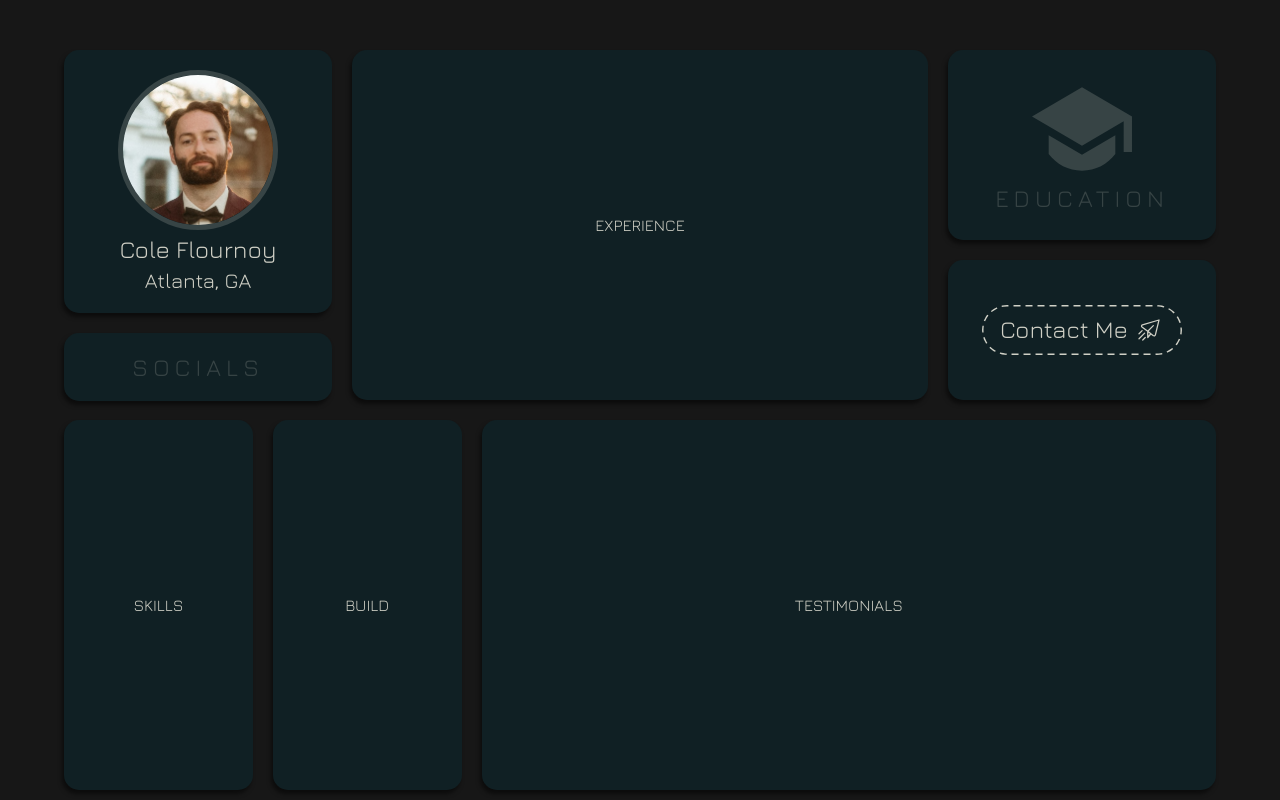
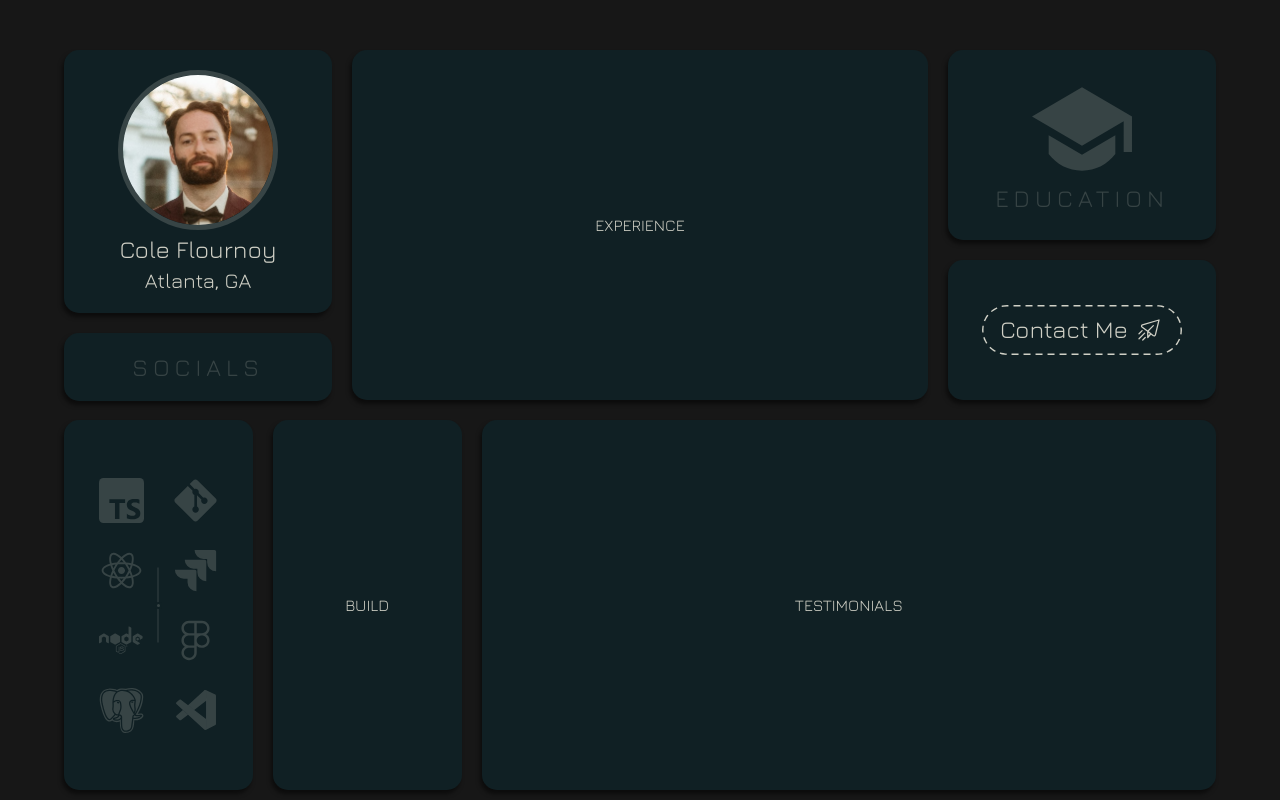
Before and after one commit to cole-flournoy/porfolio-site, a React (Vite) app: page / in a window 1280 px wide. Built offline with nearby package versions, Linux system fonts and the light colour scheme.

Commit message:
Add skill section

```diff
--- a/src/App.css
+++ b/src/App.css
@@ -48,14 +48,14 @@
   border: none;
   will-change: transform;
   transition: transform 300ms;
-
-  & .icon-fg {
-    color: var(--color-grid-background);
-  }
 }
 
 .icon-button:hover {
   transform: scale(1.125);
+}
+
+.icon-fg {
+  color: var(--color-grid-background);
 }
 
 #contact {
@@ -76,3 +76,9 @@
 #contact:hover {
   transform: scale(1.05);
 }
+
+.icon {
+  width: 45px;
+  height: 45px;
+  color: inherit;
+}
--- a/src/App.tsx
+++ b/src/App.tsx
@@ -1,9 +1,10 @@
 import { useState } from 'react';
 import './App.css'
-import About from './sections/about'
+import About from './sections/About'
 import Socials from './sections/Socials'
 import Education from './sections/Education';
 import Contact from './sections/Contact';
+import Skills from './sections/Skills';
 
 export type HoveredSection = 'socials' | 'education' | null;
 
@@ -38,7 +39,7 @@ function App() {
 
       <div className='grid-bottom-row'>
         <div className='grid-section' style={{ width: '15%', height: '100%' }}>
-          SKILLS
+          <Skills />
         </div>
         <div className='grid-section' style={{ width: '15%', height: '100%' }}>
           BUILD
--- /dev/null
+++ b/src/sections/Skills.tsx
@@ -0,0 +1,33 @@
+import TypescriptLogo from '../assets/tech_icons/typescript_logo.svg?react'
+import ReactLogo from '../assets/tech_icons/react_logo.svg?react'
+import NodeLogo from '../assets/tech_icons/nodejs_logo.svg?react'
+import PostgresLogo from '../assets/tech_icons/postgres_logo.svg?react'
+import GitLogo from '../assets/tech_icons/git_logo.svg?react'
+import JiraLogo from '../assets/tech_icons/jira_logo.svg?react'
+import FigmaLogo from '../assets/tech_icons/figma_logo.svg?react'
+import VSCodeLogo from '../assets/tech_icons/vscode_logo.svg?react'
+
+const Skills = () => {
+  return (
+    <span id="skills" style={{ position: 'relative', display: 'grid', gridTemplateColumns: '1fr 1fr', gridAutoFlow: 'column', gridTemplateRows: 'repeat(4, auto)', alignItems: 'center', justifyItems: 'center', rowGap: '25px', width: '100%', color: 'var(--color-faded-light-text)' }}>
+      {/* Column 1 */}
+      <TypescriptLogo className='icon'/>
+      <ReactLogo className='icon'/>
+      <NodeLogo className='icon'/>
+      <PostgresLogo className='icon'/>
+
+      <span style={{ position: 'absolute', top: '50%', left: '50%', transform: 'translate(-50%, -50%)', height: '75px', width: '1px', backgroundColor: 'var(--color-faded-light-text)' }}>
+        <span style={{ position: 'absolute', top: '50%', left: '50%', transform: 'translate(-50%, -50%)', height: '7px', width: '7px', backgroundColor: 'var(--color-grid-background)', borderRadius: '50%', zIndex: 5 }}></span>
+        <span style={{ position: 'absolute', top: '50%', left: '50%', transform: 'translate(-50%, -50%)', height: '3px', width: '3px', backgroundColor: 'inherit', borderRadius: '50%', zIndex: 10 }}></span>
+      </span>
+
+      {/* Column 2 */}
+      <GitLogo className='icon'/>
+      <JiraLogo className='icon'/>
+      <FigmaLogo className='icon'/>
+      <VSCodeLogo className='icon' style={{ width: '40px', height: '40px' }}/>
+    </span>
+  )
+}
+
+export default Skills
```
